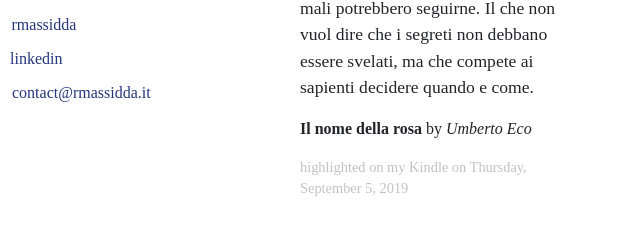
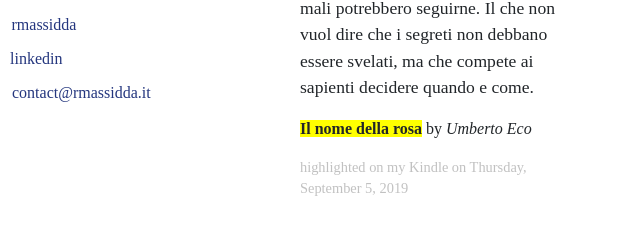
Before and after one commit to rmassidda/rmassidda.github.io, a plain HTML site: page index.html in a window 1280 px wide. Shown: the part 337-572 px from the top of the page, 355-976 px from the left. Drawn offline with nearby package versions, Linux system fonts and the light colour scheme; a web font is replaced by a local one.

Commit message:
Highlight book name

```diff
--- a/index.html
+++ b/index.html
@@ -56,7 +56,8 @@
     }
 
     #title {
-        font-weight: bold;
+      font-weight: bold;
+      background-color: #ffff00;
     }
     #author {
         font-style: italic;
```
